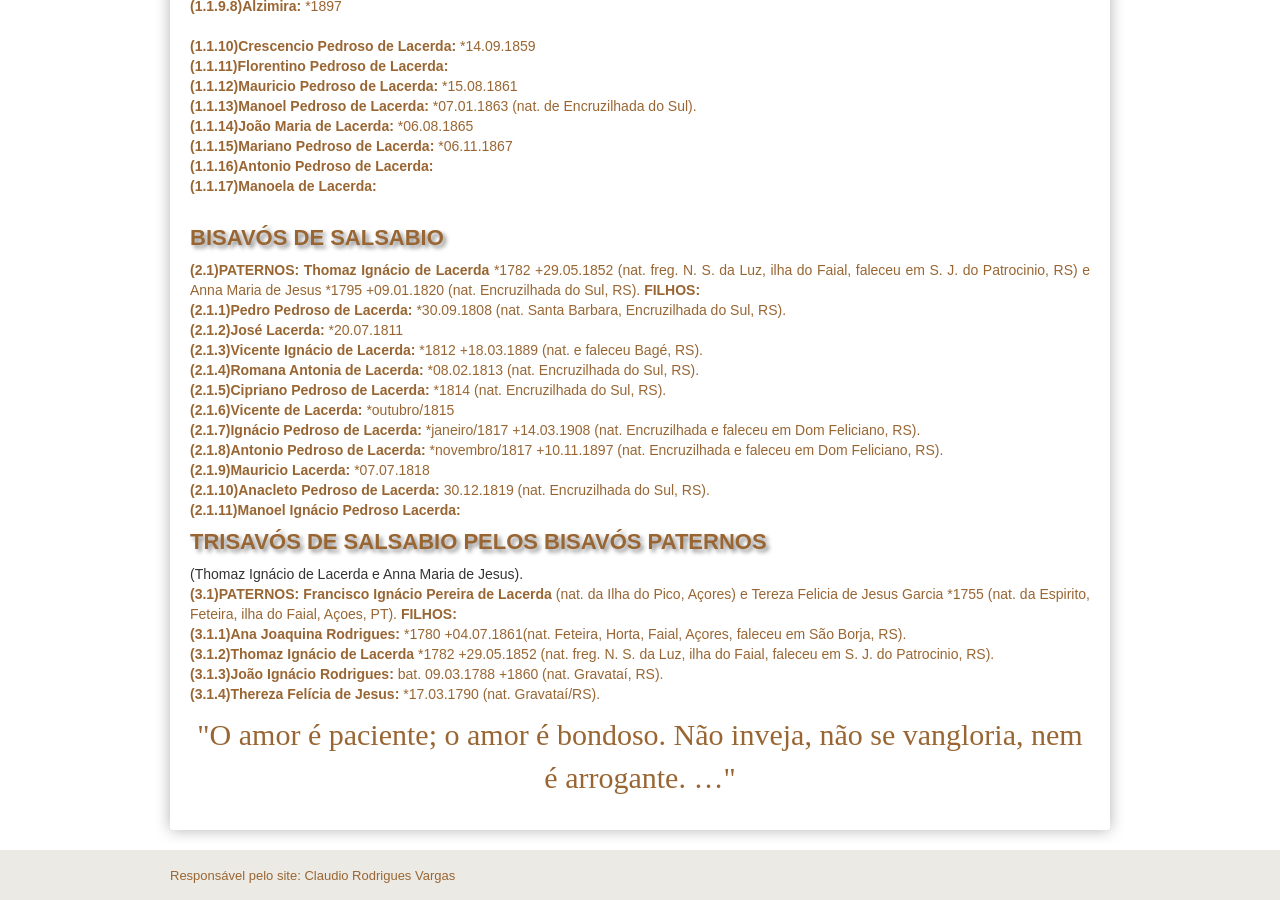
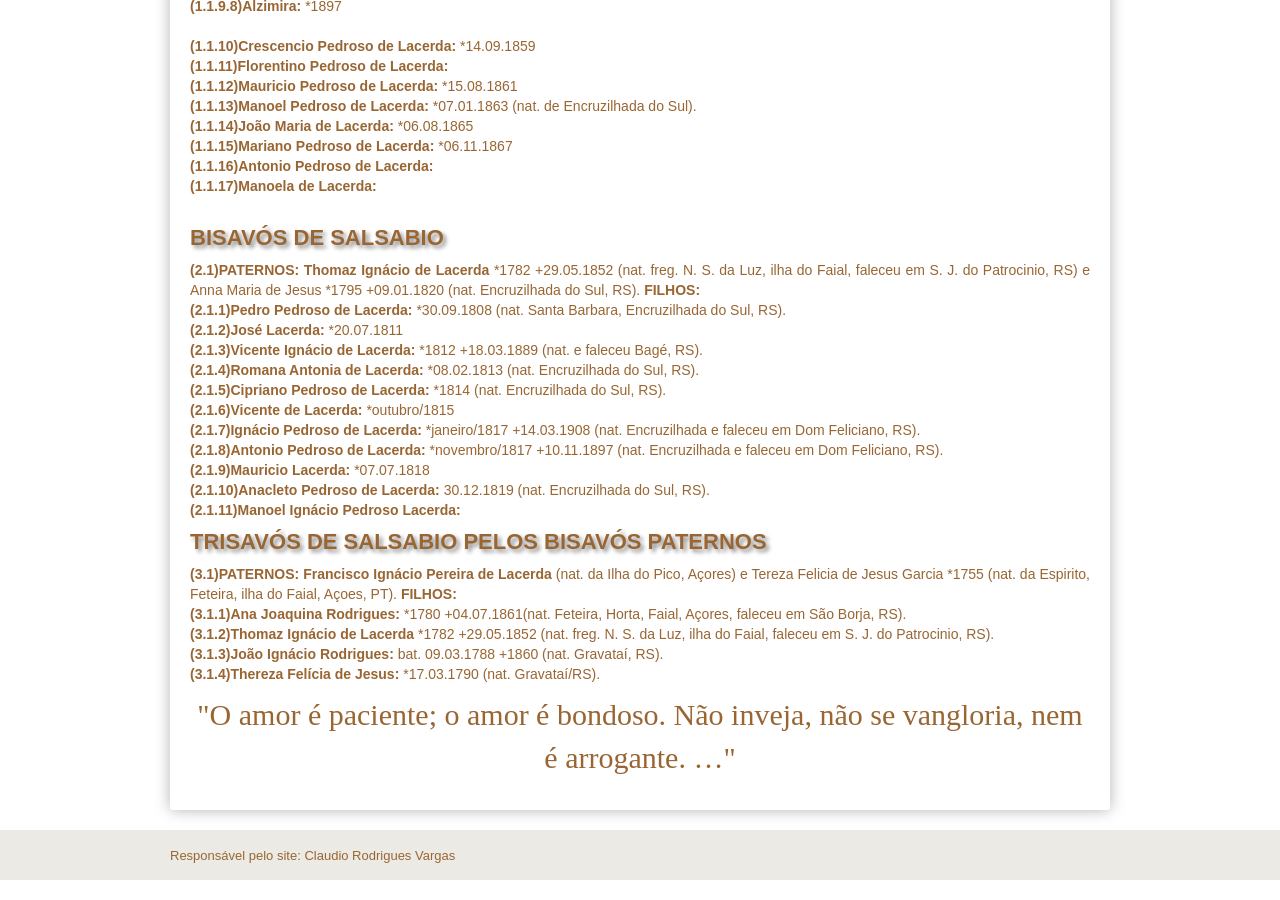
Before and after one commit to claudiovargas1955/claudiovargas1955.github.io, a Jekyll site: the page built from _pages/familia-lacerda-salsabio.html, in a window 1280 px wide and 900 px high, scrolled down 2287 px. Built offline with Jekyll 4.4.1, drawn with Linux system fonts in a browser that asks for light colours; some web fonts are replaced.

Commit message:
Update familia-lacerda-salsabio.html

```diff
--- a/_pages/familia-lacerda-salsabio.html
+++ b/_pages/familia-lacerda-salsabio.html
@@ -205,7 +205,7 @@ Jesus *1795 +09.01.1820 (nat. Encruzilhada do Sul, RS). <b>FILHOS: </b><br>
   <b>(2.1.10)Anacleto Pedroso de Lacerda: </b>30.12.1819 (nat. Encruzilhada do Sul, RS).<br>
   <b>(2.1.11)Manoel Ignácio Pedroso Lacerda: </b><br>
 
-<h4>TRISAVÓS DE SALSABIO PELOS BISAVÓS PATERNOS </h4>(Thomaz Ignácio de Lacerda e Anna Maria de Jesus).
+<h4>TRISAVÓS DE SALSABIO PELOS BISAVÓS PATERNOS </h4>
 <p><b>(3.1)PATERNOS: Francisco Ignácio Pereira de Lacerda </b>(nat. da Ilha do Pico, Açores) e Tereza Felicia de Jesus Garcia *1755 (nat. da Espirito, Feteira, ilha
 do Faial, Açoes, PT). <b>FILHOS: </b><br>
   <b>(3.1.1)Ana Joaquina Rodrigues: </b>*1780 +04.07.1861(nat. Feteira, Horta, Faial, Açores, faleceu em São Borja, RS).<br>
```
